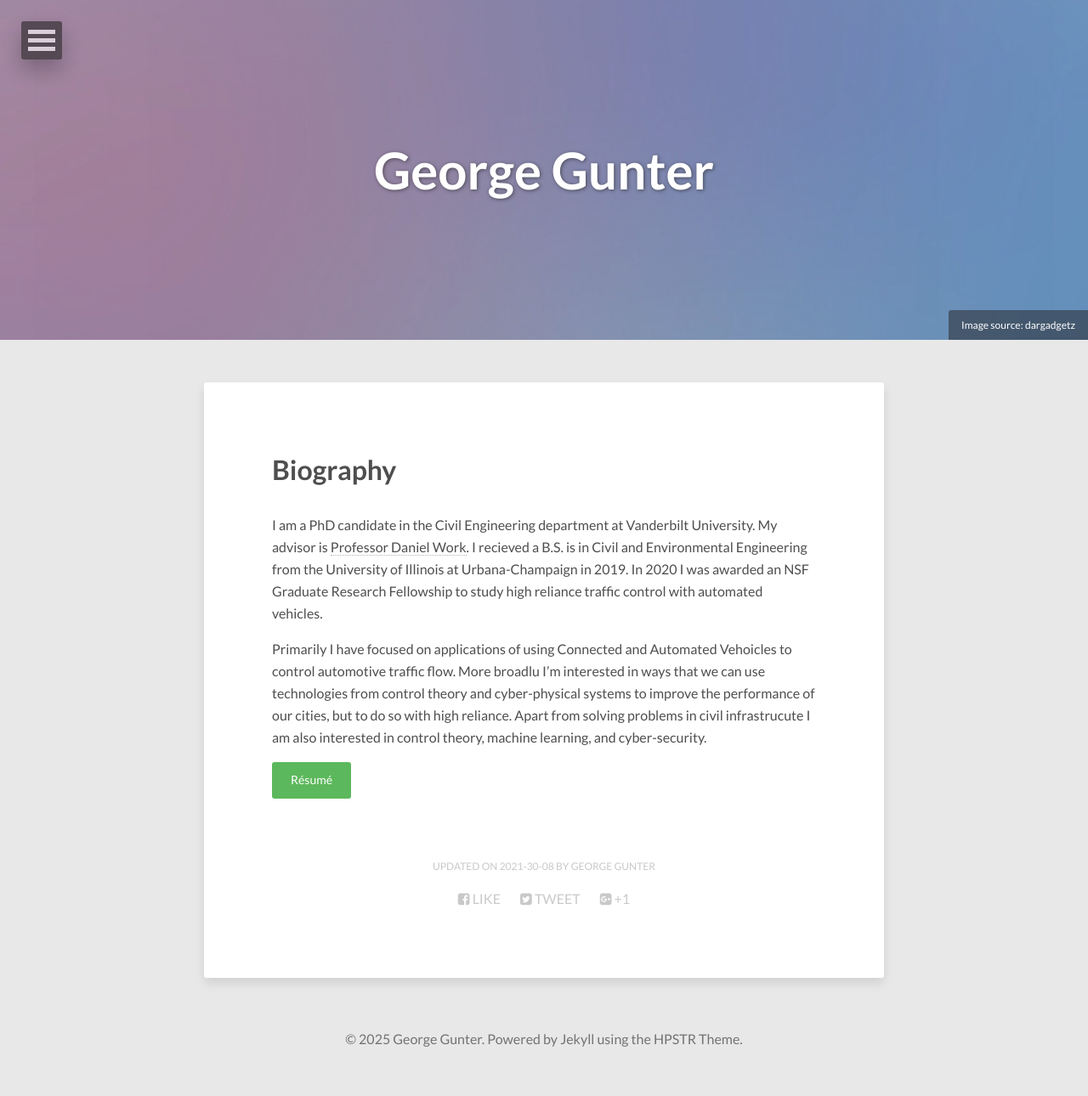
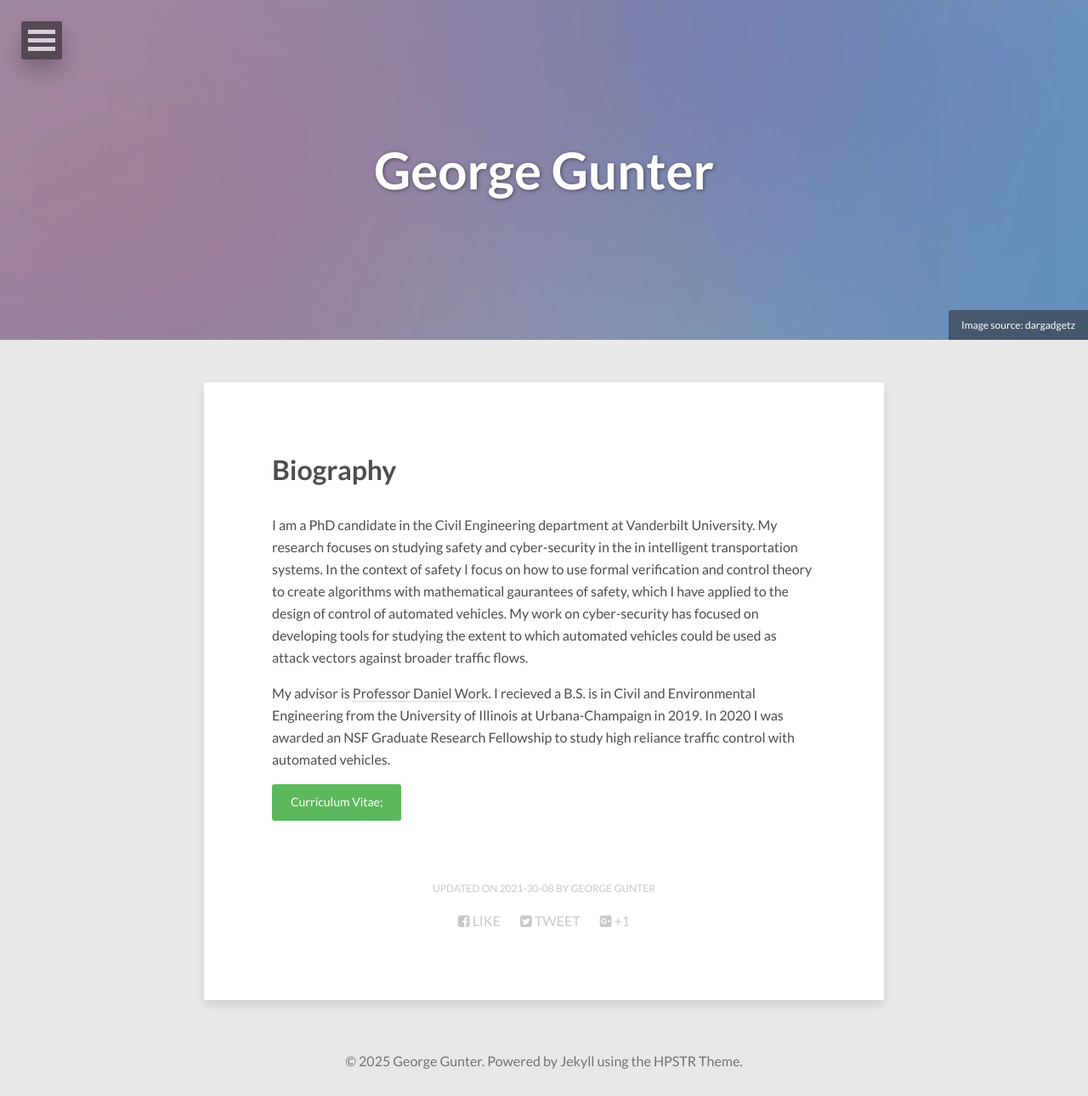
Before and after one commit to georgegunter/georgegunter.github.io, a Jekyll site: the page built from about/index.md, in a window 1280 px wide. Shown: the whole page at 85% size. Built offline with Jekyll 4.4.1, drawn with Linux system fonts in a browser that asks for light colours; nearby versions of some CDN libraries; before the commit the page ends 1264 px from its top, so only the background shows below that.

Commit message:
updated resume and about me

```diff
--- a/_config.yml
+++ b/_config.yml
@@ -56,7 +56,7 @@ sass:
 permalink:   /:categories/:title/
 
 # Amount of post to show on home page
-paginate: 1
+paginate: 5
 
 kramdown:
   input: GFM
--- a/about/index.md
+++ b/about/index.md
@@ -11,9 +11,10 @@ modified: 2021-30-08
 
 # Biography
 
-I am a PhD candidate in the Civil Engineering department at Vanderbilt University. My advisor is [Professor Daniel Work](https://my.vanderbilt.edu/danwork/). I recieved a B.S. is in Civil and Environmental Engineering from the University of Illinois at Urbana-Champaign in 2019. In 2020 I was awarded an NSF Graduate Research Fellowship to study high reliance traffic control with automated vehicles.
-
-Primarily I have focused on applications of using Connected and Automated Vehoicles to control automotive traffic flow. More broadlu I'm interested in ways that we can use technologies from control theory and cyber-physical systems to improve the performance of our cities, but to do so with high reliance. Apart from solving problems in civil infrastrucute I am also interested in control theory, machine learning, and cyber-security.
+I am a PhD candidate in the Civil Engineering department at Vanderbilt University. My research focuses on studying safety and cyber-security in the in intelligent transportation systems. In the context of safety I focus on how to use formal verification and control theory to create algorithms with mathematical gaurantees of safety, which I have applied to the design of control of automated vehicles. My work on cyber-security has focused on developing tools for studying the extent to which automated vehicles could be used as attack vectors against broader traffic flows.
 
 
-<div markdown="0"><a href="{{ site.url }}/download/George_Gunter_resume.pdf" class="btn btn-success">R&eacute;sum&eacute;</a></div>
+My advisor is [Professor Daniel Work](https://my.vanderbilt.edu/danwork/). I recieved a B.S. is in Civil and Environmental Engineering from the University of Illinois at Urbana-Champaign in 2019. In 2020 I was awarded an NSF Graduate Research Fellowship to study high reliance traffic control with automated vehicles.
+
+
+<div markdown="0"><a href="{{ site.url }}/download/George_Gunter_resume.pdf" class="btn btn-success">Curriculum Vitae;</a></div>
```
Also changed, not shown: 3 other files.
